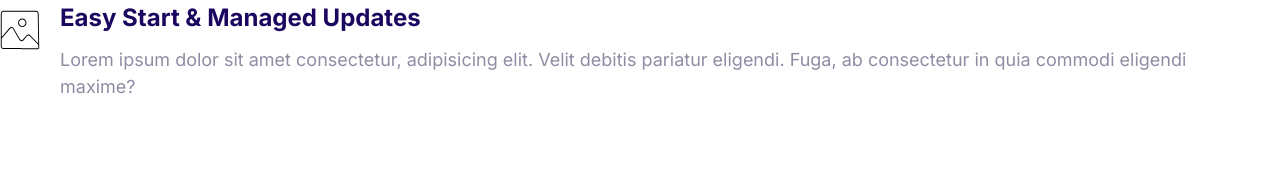
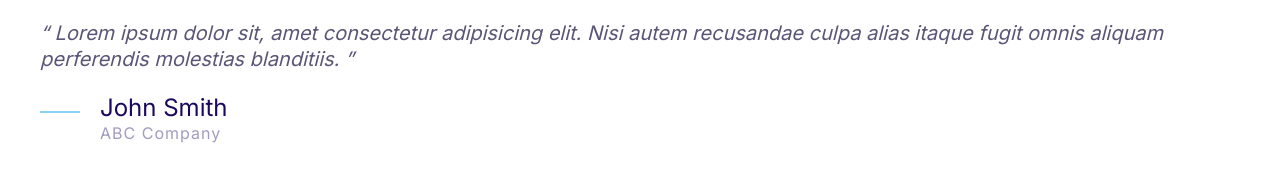
Before and after one commit to Firebot-666/WebProject, a plain HTML site: page index.html in a window 1280 px wide. Drawn offline with Linux system fonts and the light colour scheme.

Commit message:
Build the quote component.

```diff
--- a/css/styles.css
+++ b/css/styles.css
@@ -4,6 +4,7 @@
   --color-accent: #ff3400;
   --color-headings: #1b0760;
   --color-body: #918ca4;
+  --color-body-darker: #5c5577;
   --color-border: #ccc;
   --border-radius: 30px;
 }
@@ -380,3 +381,53 @@ a {
 .media__image {
   margin-top: 1rem;
 }
+
+/* Quotes */
+.quote {
+  font-size: 3rem;
+  font-style: italic;
+  color: var(--color-body-darker);
+  line-height: 1.3;
+}
+
+.quote__text::before {
+  content: open-quote;
+}
+
+.quote__text::after {
+  content: close-quote;
+}
+
+.quote__author {
+  font-size: 3rem;
+  font-style: normal;
+  font-weight: 500;
+  margin-bottom: 0;
+}
+
+.quote__organization {
+  color: var(--color-headings);
+  font-style: normal;
+  font-size: 2rem;
+  opacity: 0.4;
+  letter-spacing: 1px;
+}
+
+.quote__line {
+  position: relative;
+  bottom: 10px;
+}
+
+@media screen and (min-width: 1024px) {
+  .quote {
+    font-size: 2rem;
+  }
+
+  .quote__author {
+    font-size: 2.4rem;
+  }
+
+  .quote__organization {
+    font-size: 1.6rem;
+  }
+}
--- a/index.html
+++ b/index.html
@@ -14,20 +14,25 @@
     <link rel="stylesheet" href="css/styles.css" />
   </head>
   <body>
+    <blockquote class="quote">
+      <p class="quote__text">
+        Lorem ipsum dolor sit, amet consectetur adipisicing elit. Nisi autem
+        recusandae culpa alias itaque fugit omnis aliquam perferendis molestias
+        blanditiis.
+      </p>
+      <footer>
         <div class="media">
           <div class="media__image">
-        <svg class="icon icon--primary">
-          <use xlink:href="images/sprite.svg#snap"></use>
+            <svg class="icon icon--primary quote__line">
+              <use xlink:href="images/sprite.svg#line"></use>
             </svg>
           </div>
           <div class="media__body">
-        <h3 class="media__title">Easy Start & Managed Updates</h3>
-        <p>
-          Lorem ipsum dolor sit amet consectetur, adipisicing elit. Velit
-          debitis pariatur eligendi. Fuga, ab consectetur in quia commodi
-          eligendi maxime?
-        </p>
+            <h3 class="media__title quote__author">John Smith</h3>
+            <p class="quote__organization">ABC Company</p>
           </div>
         </div>
+      </footer>
+    </blockquote>
   </body>
 </html>
```
Also changed, not shown: css/components/quotes.html (added, +20 -0 lines). Lines whose indentation alone changed are shown as unchanged.
